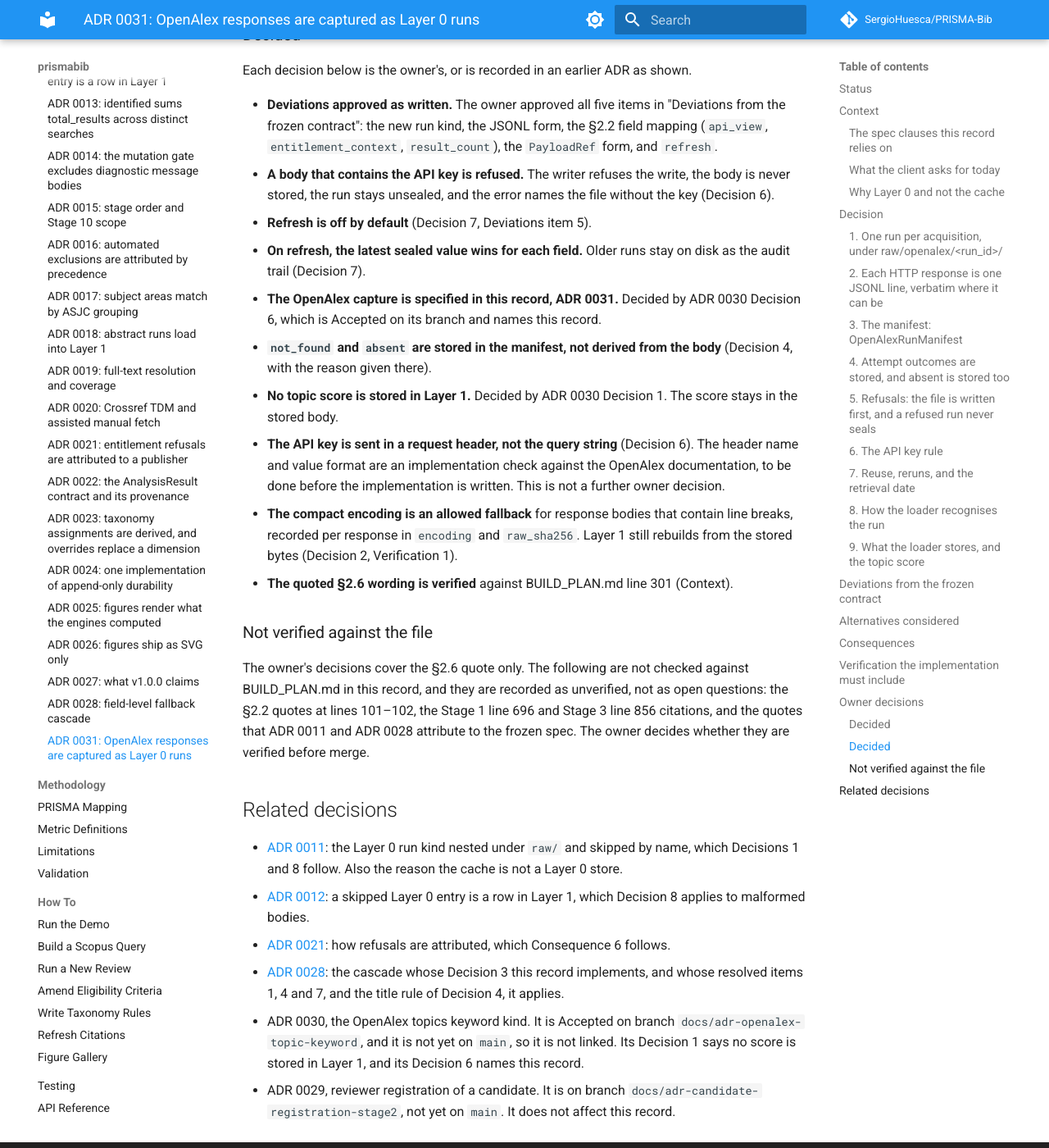
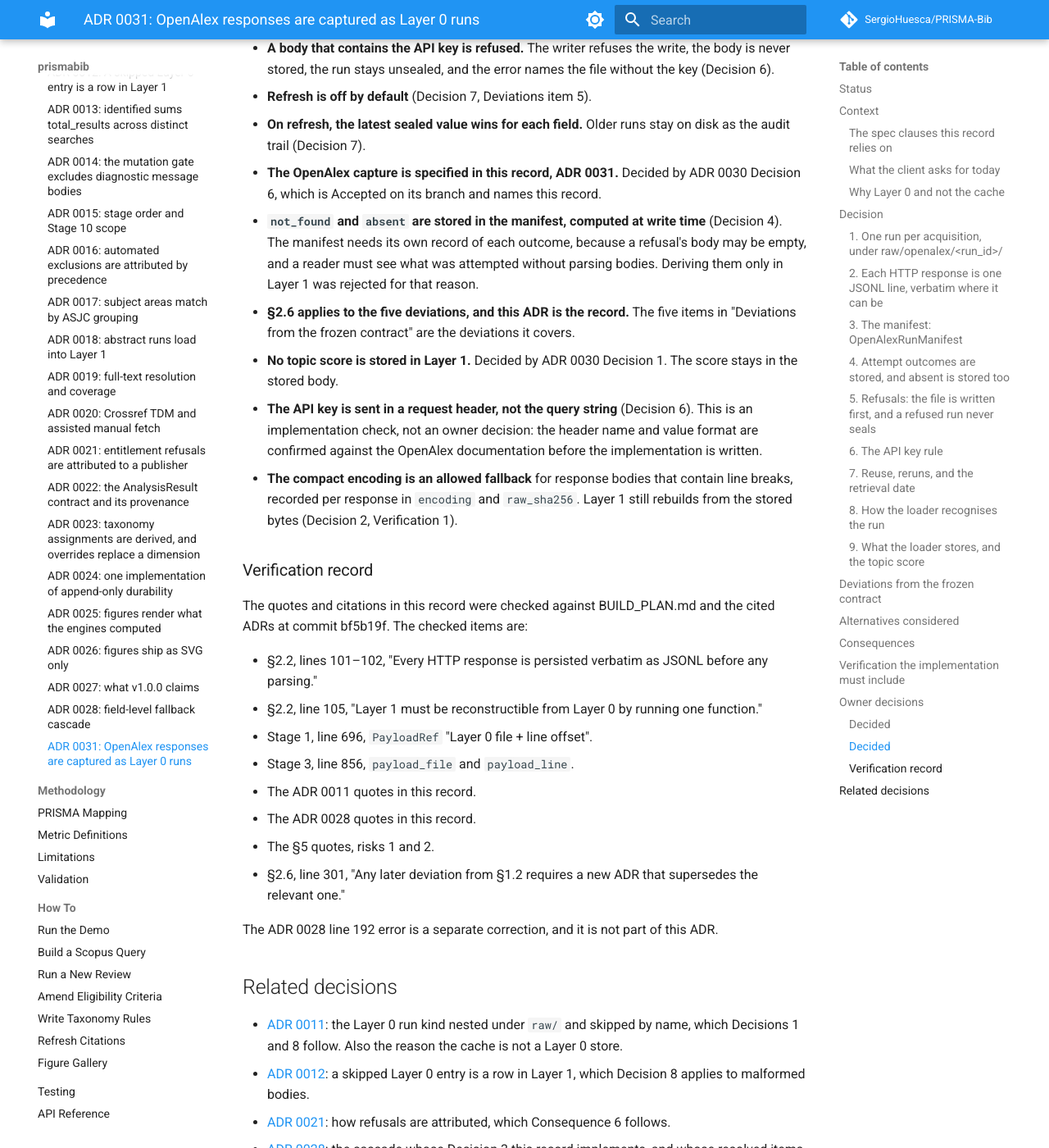
Before and after one commit to SergioHuesca/PRISMA-Bib, an MkDocs documentation site: the page built from docs/architecture/adr/0031-openalex-responses-are-layer0-runs.md, in a window 1280 px wide and 1400 px high, scrolled down 11767 px. Shown: the whole window at 82% size. Built offline with MkDocs 1.6.1 and Material for MkDocs 9.7.7, drawn with Linux system fonts in a browser that asks for light colours; comment, search, counter and statistics services are not loaded; some of the changed text lies outside the part shown.

Commit message:
docs(adr): ADR 0031 closes the open items and records the verification
- §2.6 applies to the five deviations, and this ADR is the record. The open
  question is removed from the Context, and the decision is recorded under
  Owner decisions.
- not_found and absent are stored in the manifest, computed at write time.
  The "owner may reverse" sentence is removed, and the decision is recorded
  under Owner decisions with its reason.
- The "Not verified against the file" section is replaced by a Verification
  record: §2.2 lines 101-102 and 105, Stage 1 line 696, Stage 3 line 856,
  the ADR 0011 and ADR 0028 quotes, the §5 quotes, and §2.6 line 301. The
  ADR 0028 line 192 error is noted as a separate correction.
- The remaining header-name note is an implementation check, not a decision.

Status line unchanged.

Co-Authored-By: Claude Haiku 5.5 <noreply@anthropic.com>
Claude-Session: https://claude.ai/code/session_01QjNadz7h2UAZ2C2xhuaY8z

```diff
--- a/docs/architecture/adr/0031-openalex-responses-are-layer0-runs.md
+++ b/docs/architecture/adr/0031-openalex-responses-are-layer0-runs.md
@@ -8,20 +8,18 @@ Adds a Layer 0 run kind for OpenAlex responses. It is the capture that
 [ADR 0028](0028-field-level-fallback-cascade.md) Decision 3 requires, and ADR 0030 Decision 6 names
 this record as the place that specifies it. The record changes the Layer 0 layout and the `PayloadRef`
 form, and the owner approved each change as a deviation in the section "Deviations from the frozen
-contract". The owner's decisions are recorded under "Owner decisions". The §2.2 and Stage quotes are
-not verified against the file; that is recorded under "Not verified against the file".
+contract". The owner's decisions are recorded under "Owner decisions", and the quote check is recorded
+under "Verification record".
 
 ## Context
 
 ### The spec clauses this record relies on
 
-The §2.6 wording is verified against BUILD_PLAN.md line 301 (Owner decisions). The other clauses are
-not verified against the file (Owner decisions, "Not verified against the file"). BUILD_PLAN.md is not published in this repository (see
-[provenance.md](../provenance.md)) and was not readable from the worktree where this record was
-drafted. Clauses marked *as quoted in* are quoted from the ADR or code that cites them.
+BUILD_PLAN.md is not published in this repository (see [provenance.md](../provenance.md)). The clauses
+below were checked against the frozen file and the cited ADRs (Verification record). Clauses marked
+*as quoted in* are quoted from the ADR or code that cites them.
 
 - **§2.2, lines 101–102.** "Every HTTP response is persisted verbatim as JSONL before any parsing."
-  (Wording supplied by the coordinator from the frozen spec; not yet checked against the file.)
 - **§2.2, Layer 1 (BUILD_PLAN.md line 105).** "Layer 1 must be reconstructible from Layer 0 by running
   one function." (as quoted in [ADR 0011](0011-abstract-retrieval-for-subject-areas.md), Context.)
 - **§2.2, Layer 0 immutability.** Paraphrased: a sealed run directory is never written again. The
@@ -33,10 +31,8 @@ drafted. Clauses marked *as quoted in* are quoted from the ADR or code that cite
 - **§5 risk 2.** "never re-fetch what Layer 0 already holds" (as quoted in ADR 0011).
 - **§5 risk 1.** "Fail loudly, never degrade" (as quoted in ADR 0028).
 - **§2.6, line 301.** "Any later deviation from §1.2 requires a new ADR that supersedes the relevant
-  one." (Frozen wording, verified against BUILD_PLAN.md line 301.) The
-  deviations below touch §2.2, Stage 1 and Stage 3, not §1.2. Whether §2.6 requires an ADR for them is
-  for the owner to confirm (open
-  question 6).
+  one." (Frozen wording, BUILD_PLAN.md line 301.) The deviations below touch §2.2, Stage 1 and Stage 3,
+  not §1.2. Under §2.6, this record is the ADR for them (Owner decisions).
 
 ### What the client asks for today
 
@@ -176,7 +172,7 @@ complete outcome set, so a reader can see which identifiers were attempted and w
 without parsing the bodies. A test recomputes both from the stored bytes and fails if they differ
 from the manifest (Verification 1). Deriving them only in Layer 1 was the alternative. It was rejected
 because it made `not_found` derived and `absent` stored or vice versa, and a refusal's body may be
-empty, so the manifest needs its own record of the outcome. The owner may reverse this on acceptance.
+empty, so the manifest needs its own record of the outcome.
 
 Layer 1 field provenance (ADR 0028 Decision 1) takes each field's outcome from these entries. The
 four field outcomes are `value` (the work was found and the field is not in `absent_fields`),
@@ -425,24 +421,35 @@ Each decision below is the owner's, or is recorded in an earlier ADR as shown.
   (Decision 7).
 - **The OpenAlex capture is specified in this record, ADR 0031.** Decided by ADR 0030 Decision 6, which
   is Accepted on its branch and names this record.
-- **`not_found` and `absent` are stored in the manifest, not derived from the body** (Decision 4, with
-  the reason given there).
+- **`not_found` and `absent` are stored in the manifest, computed at write time** (Decision 4). The
+  manifest needs its own record of each outcome, because a refusal's body may be empty, and a reader
+  must see what was attempted without parsing bodies. Deriving them only in Layer 1 was rejected for
+  that reason.
+- **§2.6 applies to the five deviations, and this ADR is the record.** The five items in "Deviations
+  from the frozen contract" are the deviations it covers.
 - **No topic score is stored in Layer 1.** Decided by ADR 0030 Decision 1. The score stays in the stored body.
-
-- **The API key is sent in a request header, not the query string** (Decision 6). The header name and
-  value format are an implementation check against the OpenAlex documentation, to be done before the
-  implementation is written. This is not a further owner decision.
+- **The API key is sent in a request header, not the query string** (Decision 6). This is an
+  implementation check, not an owner decision: the header name and value format are confirmed against the
+  OpenAlex documentation before the implementation is written.
 - **The compact encoding is an allowed fallback** for response bodies that contain line breaks,
   recorded per response in `encoding` and `raw_sha256`. Layer 1 still rebuilds from the stored bytes
   (Decision 2, Verification 1).
-- **The quoted §2.6 wording is verified** against BUILD_PLAN.md line 301 (Context).
 
-### Not verified against the file
+### Verification record
 
-The owner's decisions cover the §2.6 quote only. The following are not checked against BUILD_PLAN.md
-in this record, and they are recorded as unverified, not as open questions: the §2.2 quotes at lines
-101–102, the Stage 1 line 696 and Stage 3 line 856 citations, and the quotes that ADR 0011 and ADR 0028
-attribute to the frozen spec. The owner decides whether they are verified before merge.
+The quotes and citations in this record were checked against BUILD_PLAN.md and the cited ADRs at commit
+bf5b19f. The checked items are:
+
+- §2.2, lines 101–102, "Every HTTP response is persisted verbatim as JSONL before any parsing."
+- §2.2, line 105, "Layer 1 must be reconstructible from Layer 0 by running one function."
+- Stage 1, line 696, `PayloadRef` "Layer 0 file + line offset".
+- Stage 3, line 856, `payload_file` and `payload_line`.
+- The ADR 0011 quotes in this record.
+- The ADR 0028 quotes in this record.
+- The §5 quotes, risks 1 and 2.
+- §2.6, line 301, "Any later deviation from §1.2 requires a new ADR that supersedes the relevant one."
+
+The ADR 0028 line 192 error is a separate correction, and it is not part of this ADR.
 
 ## Related decisions
 
```
